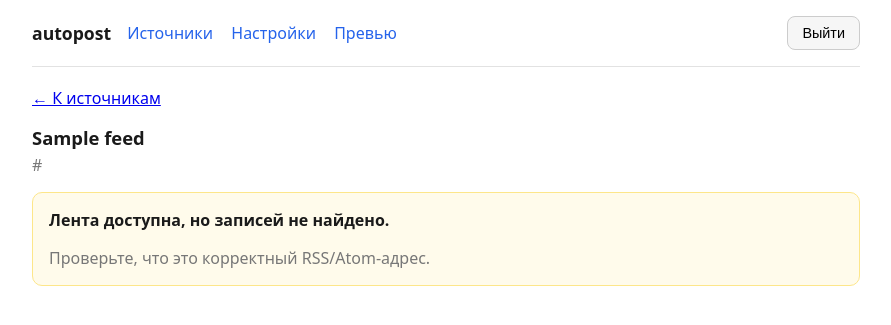
After one commit to davnozdu/autopost, a FastAPI app: page /feeds/1/preview in a window 1280 px wide. The commit adds this page. Shown: the top 325 px of the page, without its empty margins (194-1085 px from the left). Run offline with FastAPI, Linux system fonts and the light colour scheme; the visitor is signed in with stand-in values (Sample User, id 1); tables that the repository leaves empty hold one stand-in row (values such as "Sample post").

Commit message:
Предпросмотр RSS-ленты по кнопке «Просмотр» у источника
- peek_feed(): живой парсинг ленты без сохранения на диск
- GET /feeds/{id}/preview: статус подключения + последние записи
  (заголовок, дата, картинка, анонс); обработка ошибок и пустой ленты
- Кнопка «Просмотр» в таблице источников

Co-Authored-By: Claude Opus 4.8 <noreply@anthropic.com>

```diff
--- /dev/null
+++ b/app/web/templates/feed_preview.html
@@ -0,0 +1,38 @@
+{% extends "base.html" %}
+{% block title %}Просмотр ленты{% endblock %}
+{% block content %}
+
+<p><a href="/">← К источникам</a></p>
+<h2 style="font-size:1.15rem;margin-bottom:4px">{{ feed.name }}</h2>
+<p class="muted" style="margin-top:0">{{ feed.url }}</p>
+
+{% if data.error %}
+  <div class="card" style="border-color:#fecaca;background:#fef2f2">
+    <strong style="color:#b91c1c">Не удалось разобрать ленту.</strong>
+    <p class="muted" style="margin-bottom:0">{{ data.error }}</p>
+  </div>
+{% elif data.count == 0 %}
+  <div class="card" style="border-color:#fde68a;background:#fffbeb">
+    <strong>Лента доступна, но записей не найдено.</strong>
+    <p class="muted" style="margin-bottom:0">Проверьте, что это корректный RSS/Atom-адрес.</p>
+  </div>
+{% else %}
+  <div class="card" style="border-color:#a7f3d0;background:#ecfdf5">
+    <strong style="color:#065f46">Поток подключён ✓</strong>
+    <span class="muted">— записей в ленте: {{ data.count }}{% if data.feed_title %} · «{{ data.feed_title }}»{% endif %}.
+    Ниже последние {{ data.entries|length }}.</span>
+  </div>
+
+  {% for e in data.entries %}
+  <div class="card">
+    <h3 style="margin:0 0 4px;font-size:1rem">
+      {% if e.link %}<a href="{{ e.link }}" target="_blank">{{ e.title }}</a>{% else %}{{ e.title }}{% endif %}
+    </h3>
+    {% if e.published %}<p class="muted" style="margin:0 0 6px;font-size:.85rem">{{ e.published }}</p>{% endif %}
+    {% if e.image %}<img class="thumb" src="{{ e.image }}" alt="">{% endif %}
+    {% if e.summary %}<p style="margin:6px 0 0">{{ e.summary }}{% if e.summary|length >= 300 %}…{% endif %}</p>{% endif %}
+  </div>
+  {% endfor %}
+{% endif %}
+
+{% endblock %}
```
Also changed, not shown: app/scraper/rss.py (+22 -0 lines), app/web/routes.py (+13 -1 lines), app/web/templates/feeds.html (+7 -4 lines).
